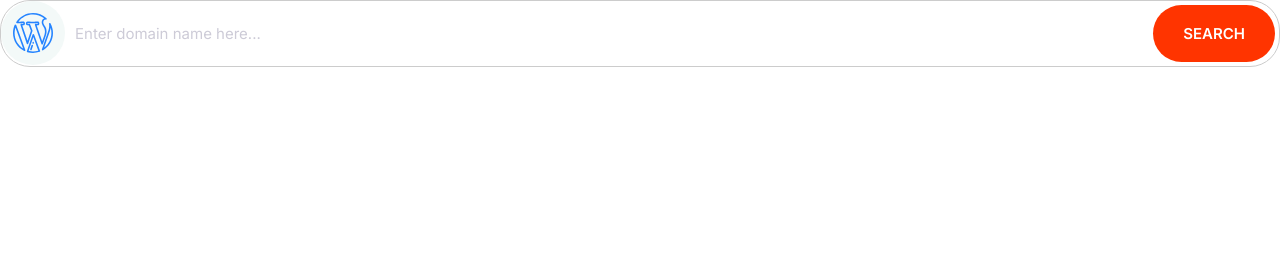
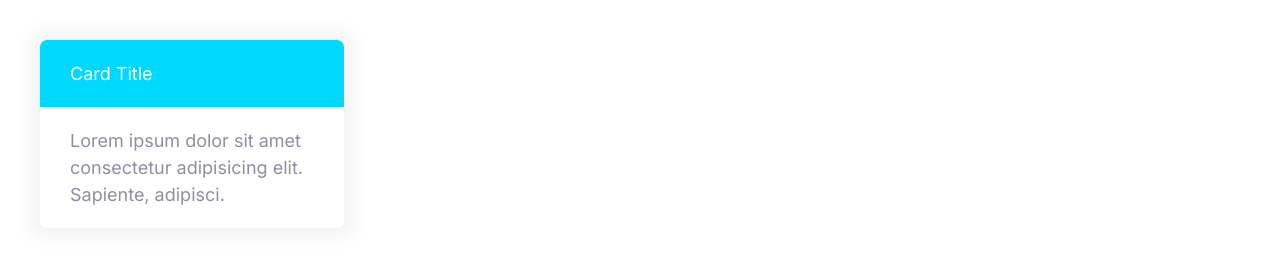
Before and after one commit to yancesario97/moshify, a plain HTML site: page index.html in a window 1280 px wide. Drawn offline with Linux system fonts and the light colour scheme.

Commit message:
Created cards.

```diff
--- a/css/styles.css
+++ b/css/styles.css
@@ -278,3 +278,24 @@ a{
         font-size: 1.5rem;
     }
 }
+
+/* Cards */
+.card{
+    border-radius: 7px;
+    box-shadow: 0 0 20px 10px #f3f3f3;
+    overflow: hidden;
+}
+
+.card__header, .card__body{
+    padding: 2rem 3rem;
+}
+
+.card--primary .card__header{
+    background-color: var(--color-primary);
+    color: #fff;
+}
+
+.card--secondary .card__header{
+    background-color: var(--color-secondary);
+    color: #fff;
+}
--- a/index.html
+++ b/index.html
@@ -15,18 +15,14 @@
     <link rel="stylesheet" href="css/styles.css" />
   </head>
   <body>
-    <div class="input-group">
-      <span class="icon-container">
-        <svg class="icon icon--primary">
-          <use xlink:href="images/sprite.svg#wordpress"></use>
-        </svg>
-      </span>
-      <input
-        type="text"
-        class="input"
-        placeholder="Enter domain name here..."
-      />
-      <button class="btn btn--accent">Search</button>
+    <div style="width: 30%; padding: 4rem">
+      <div class="card card--secondary">
+        <header class="card__header">Card Title</header>
+        <div class="card__body">
+          Lorem ipsum dolor sit amet consectetur adipisicing elit. Sapiente,
+          adipisci.
+        </div>
+      </div>
     </div>
   </body>
 </html>
```
Also changed, not shown: Components/cards.html (added, +9 -0 lines).
